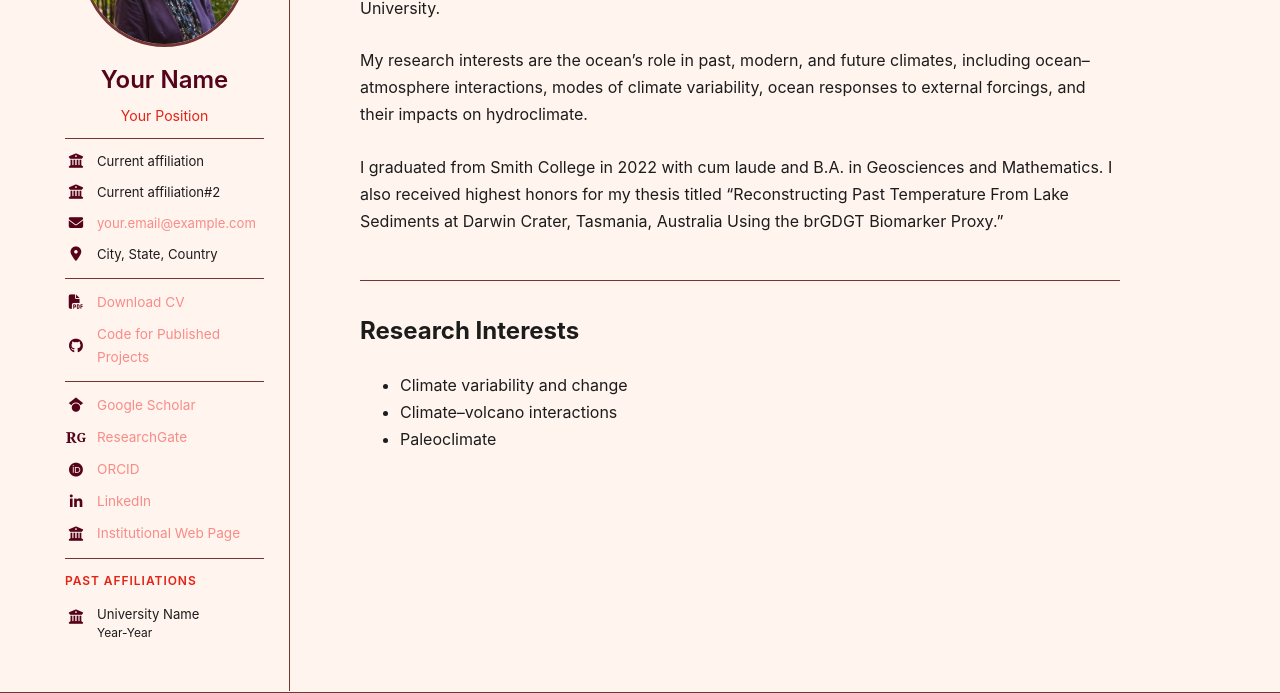
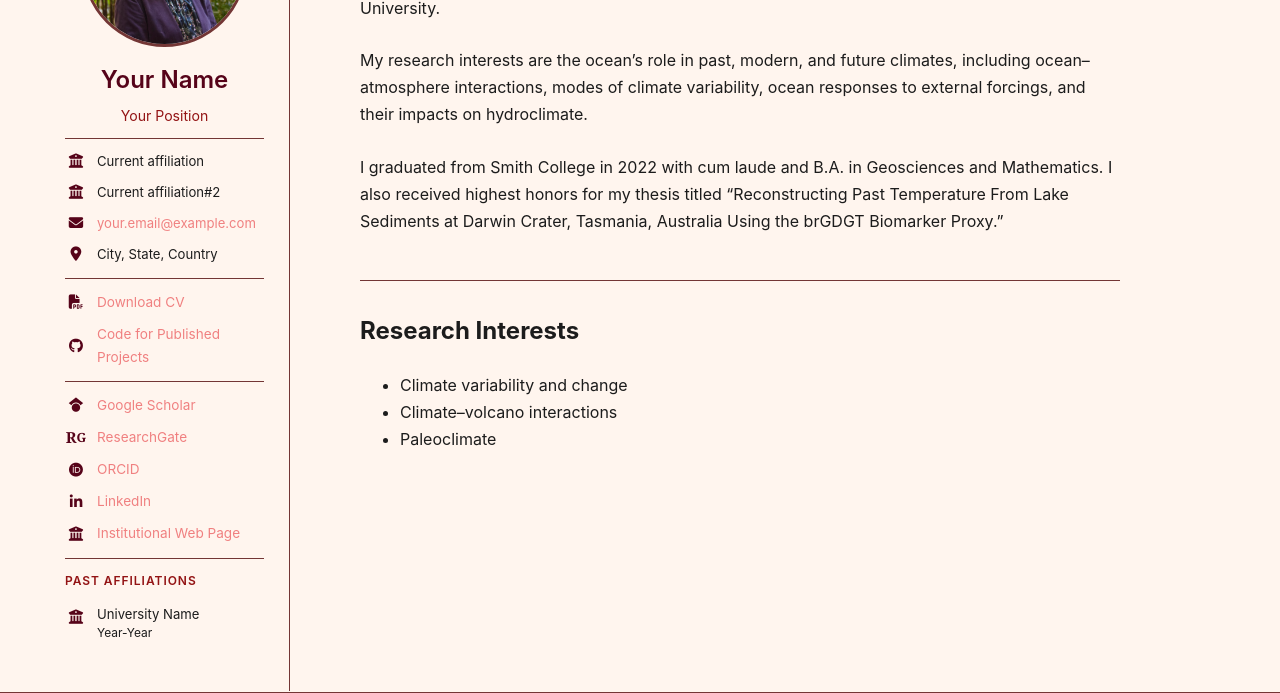
Before and after one commit to isugiura/isugiura.github.io, a Jekyll site: the page built from index.md, in a window 1280 px wide and 975 px high. Shown: the part 243-936 px from the top of the window. Built offline with Jekyll 4.4.1, drawn with Linux system fonts in a browser that asks for light colours.

Commit message:
Changing colors

```diff
--- a/assets/css/style.scss
+++ b/assets/css/style.scss
@@ -16,18 +16,18 @@
 
   --text-header-footer: #FFF5EE;
   // --text-header-footer-hover: #E67451;
-  --text-header-footer-hover: #F98B88;
+  --text-header-footer-hover: #F08080;
 
   --text-section: #560319;
   --text-main: #1C1C1C;
-  --accent: #E42217;
+  --accent: #931314;
 
   --icon: #560319;
 
   // --link: #E67451;
-  // --link-hover: #C34A2C; EB5406;
-  --link: #F98B88;
-  --link-hover: #E42217;
+  // --link-hover: #C34A2C;
+  --link: #F08080;
+  --link-hover: #931314;
 
   --border: #733635;
 }
```
